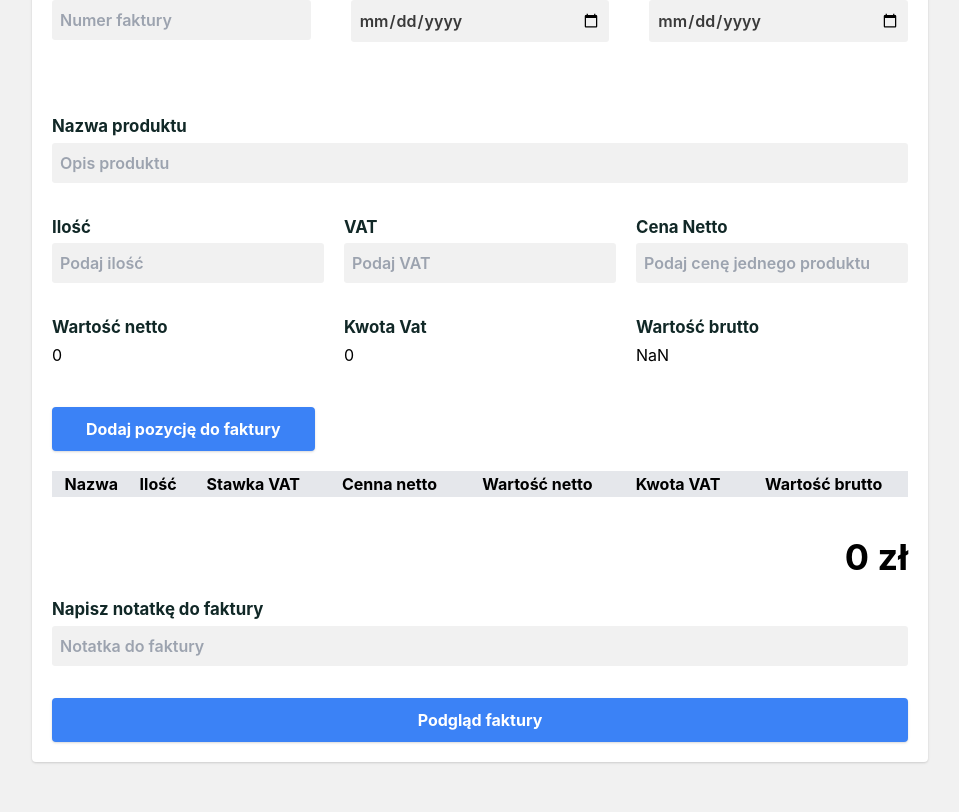
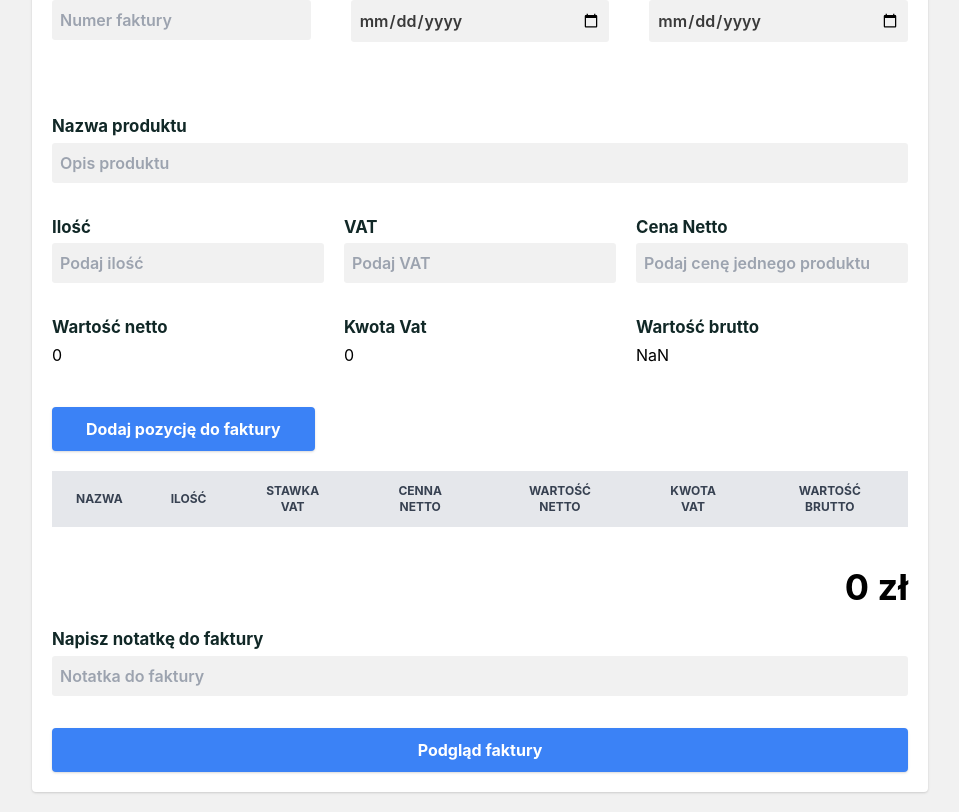
Before and after one commit to WestHumble/invoice, a React (Create React App) app: page / in a window 1280 px wide. Shown: the part 806-1618 px from the top of the page, without its empty margins (160-1119 px from the left). Before the commit the page ends 1588 px from the top, so only its background shows below. Built offline with nearby package versions, Linux system fonts and the light colour scheme.

Commit message:
Zmiany wyglądu tabeli

```diff
--- a/src/components/Footer.js
+++ b/src/components/Footer.js
@@ -31,7 +31,7 @@ export default function Footer({
           <span className="font-bold">Bank:</span> {bankName}
         </li>
         <li>
-          <span className="font-bold">Imię posiadacza rachunku:</span> Dominik
+          <span className="font-bold">Imię posiadacza rachunku:</span>
         </li>
         <li>
           <span className="font-bold">Numer konta:</span> {bankAccount}
--- a/src/components/Table.js
+++ b/src/components/Table.js
@@ -3,16 +3,16 @@ import React from "react";
 export default function Table({ list, total }) {
   return (
     <>
-      <table width="100%" className="mb-10 text-center">
-        <thead>
+      <table className="mb-10 text-center w-full text-sm text-left text-gray-500 dark:text-gray-400">
+        <thead className="text-xs text-gray-700 uppercase bg-gray-50 dark:bg-gray-700 dark:text-gray-400">
           <tr className="bg-gray-200">
-            <th>Nazwa</th>
-            <th>Ilość</th>
-            <th>Stawka VAT</th>
-            <th>Cenna netto</th>
-            <th>Wartość netto</th>
-            <th>Kwota VAT</th>
-            <th>Wartość brutto</th>
+            <th className="px-6 py-3">Nazwa</th>
+            <th className="px-6 py-3">Ilość</th>
+            <th className="px-6 py-3">Stawka VAT</th>
+            <th className="px-6 py-3">Cenna netto</th>
+            <th className="px-6 py-3">Wartość netto</th>
+            <th className="px-6 py-3">Kwota VAT</th>
+            <th className="px-6 py-3">Wartość brutto</th>
           </tr>
         </thead>
         <tbody>
@@ -28,14 +28,14 @@ export default function Table({ list, total }) {
               warBrutto,
             }) => (
               <React.Fragment key={id}>
-                <tr>
-                  <td>{nazwa}</td>
-                  <td>{ilosc}</td>
-                  <td>{vat}</td>
-                  <td>{cenaNetto}</td>
-                  <td>{warNetto}</td>
-                  <td>{kwotaVat}</td>
-                  <td>{warBrutto}</td>
+                <tr className="bg-white border-b dark:bg-gray-800 dark:border-gray-700">
+                  <td className="px-6 py-4">{nazwa}</td>
+                  <td className="px-6 py-4">{ilosc}</td>
+                  <td className="px-6 py-4">{vat}</td>
+                  <td className="px-6 py-4">{cenaNetto}</td>
+                  <td className="px-6 py-4">{warNetto}</td>
+                  <td className="px-6 py-4">{kwotaVat}</td>
+                  <td className="px-6 py-4">{warBrutto}</td>
                 </tr>
               </React.Fragment>
             )
--- a/src/components/TableForm.js
+++ b/src/components/TableForm.js
@@ -171,16 +171,19 @@ export default function TableForm({
 
       {/* Dodane pozycje tabelka*/}
 
-      <table width="100%" className="mb-10 text-center">
-        <thead>
+      <table
+        width="100%"
+        className="mb-10 text-center w-full text-sm text-left text-gray-500 dark:text-gray-400"
+      >
+        <thead className="text-xs text-gray-700 uppercase bg-gray-50 dark:bg-gray-700 dark:text-gray-400">
           <tr className="bg-gray-200">
-            <th>Nazwa</th>
-            <th>Ilość</th>
-            <th>Stawka VAT</th>
-            <th>Cenna netto</th>
-            <th>Wartość netto</th>
-            <th>Kwota VAT</th>
-            <th>Wartość brutto</th>
+            <th className="px-6 py-3">Nazwa</th>
+            <th className="px-6 py-3">Ilość</th>
+            <th className="px-6 py-3">Stawka VAT</th>
+            <th className="px-6 py-3">Cenna netto</th>
+            <th className="px-6 py-3">Wartość netto</th>
+            <th className="px-6 py-3">Kwota VAT</th>
+            <th className="px-6 py-3">Wartość brutto</th>
           </tr>
         </thead>
         <tbody>
@@ -197,13 +200,13 @@ export default function TableForm({
             }) => (
               <React.Fragment key={id}>
                 <tr>
-                  <td>{nazwa}</td>
-                  <td>{ilosc}</td>
-                  <td>{vat}</td>
-                  <td>{cenaNetto}</td>
-                  <td>{warNetto}</td>
-                  <td>{kwotaVat}</td>
-                  <td className="totalBrutto">{warBrutto}</td>
+                  <td className="px-6 py-4">{nazwa}</td>
+                  <td className="px-6 py-4">{ilosc}</td>
+                  <td className="px-6 py-4">{vat}</td>
+                  <td className="px-6 py-4">{cenaNetto}</td>
+                  <td className="px-6 py-4">{warNetto}</td>
+                  <td className="px-6 py-4">{kwotaVat}</td>
+                  <td className="totalBrutto px-6 py-4">{warBrutto}</td>
                   <td>
                     <button onClick={() => deleteRow(id)}>
                       <AiFillDelete className="text-red-500 font-bold text-xl" />
```
